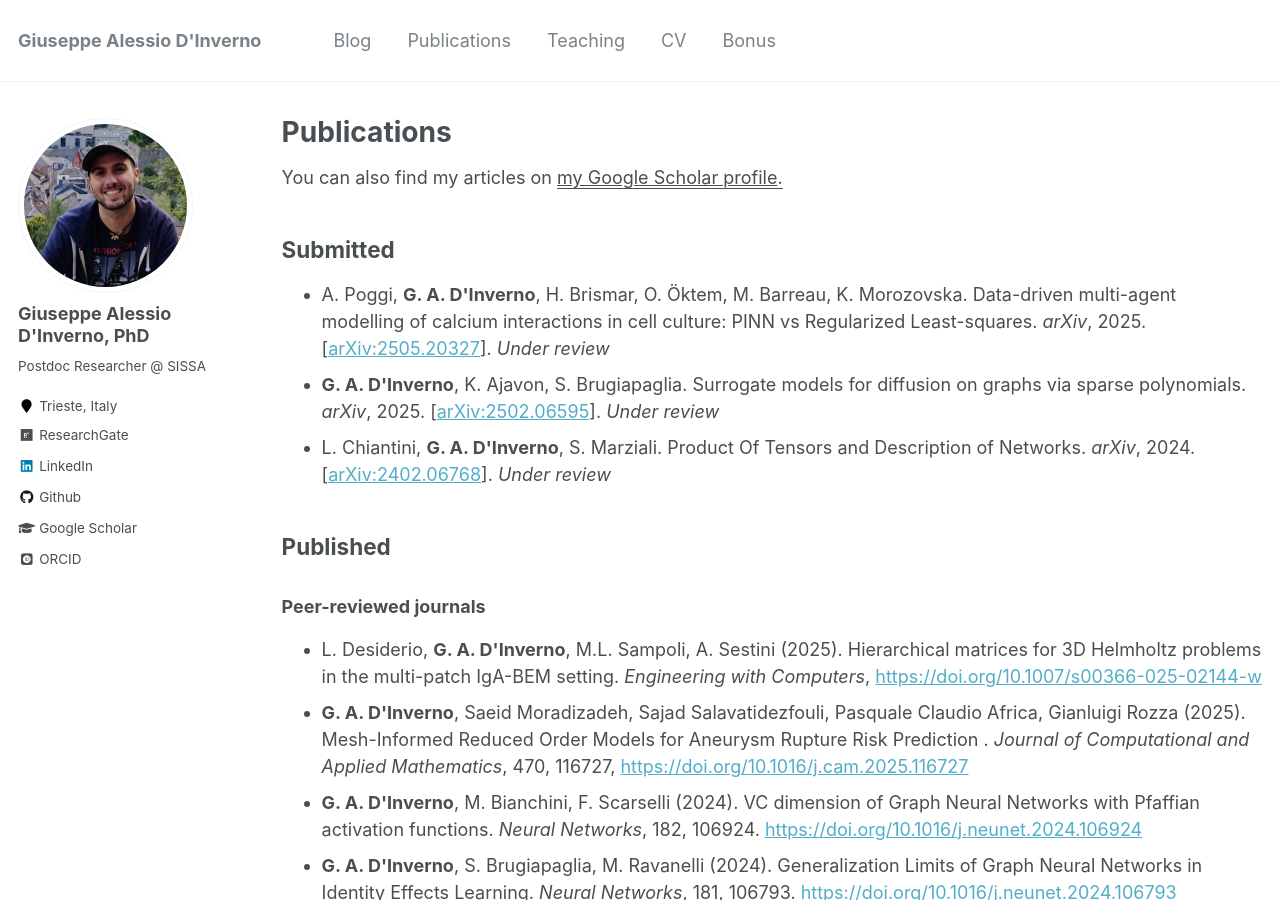
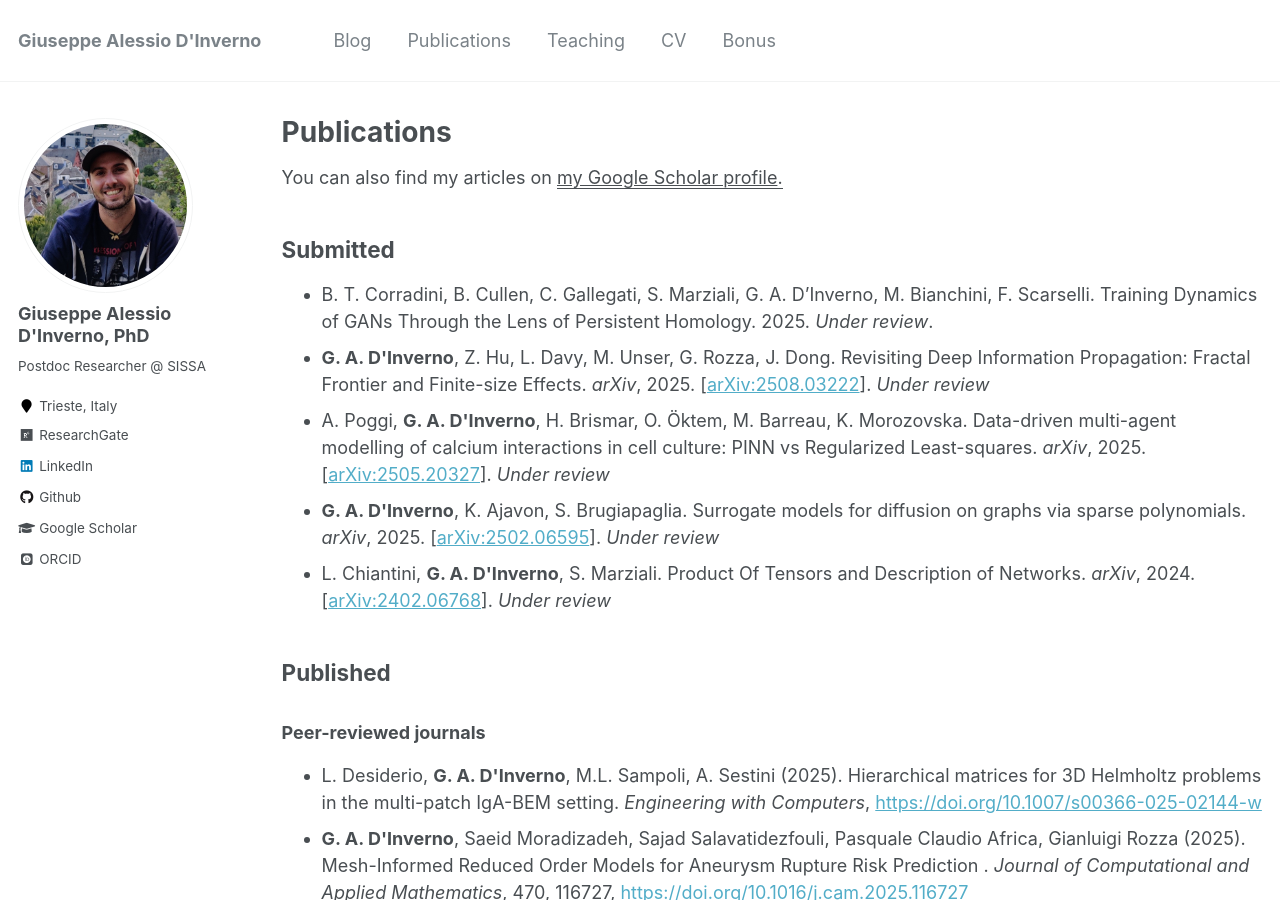
Before and after one commit to DavideOberto/DavideOberto.github.io, a Jekyll site: the page built from _pages/publications.md, in a window 1280 px wide and 900 px high. Built offline with Jekyll 4.4.1, drawn with Linux system fonts in a browser that asks for light colours; some web fonts are replaced.

Commit message:
publication update

```diff
--- a/_pages/publications.md
+++ b/_pages/publications.md
@@ -13,6 +13,14 @@ author_profile: true
 
 ## Submitted
 <ul>
+
+<li>
+B. T. Corradini, B. Cullen, C. Gallegati, S. Marziali, G. A. D’Inverno, M. Bianchini, F. Scarselli. Training Dynamics of GANs Through the Lens of Persistent Homology. 2025. <em>Under review</em>.
+</li>
+
+<li>
+<b>G. A. D'Inverno</b>, Z. Hu, L. Davy, M. Unser, G. Rozza, J. Dong. Revisiting Deep Information Propagation: Fractal Frontier and Finite-size Effects. <em>arXiv</em>,  2025. [<a href="http://arxiv.org/abs/2508.03222" target="_blank">arXiv:2508.03222</a>]. <em>Under review</em>
+</li>
 
 <li>
 A. Poggi, <b>G. A. D'Inverno</b>, H. Brismar, O. Öktem, M. Barreau, K. Morozovska. Data-driven multi-agent modelling of calcium interactions in cell culture: PINN vs Regularized Least-squares. <em>arXiv</em>,  2025. [<a href="http://arxiv.org/abs/2505.20327" target="_blank">arXiv:2505.20327</a>]. <em>Under review</em>
```
Also changed, not shown: _pages/cv.md (+1 -1 lines), 1 other file.
